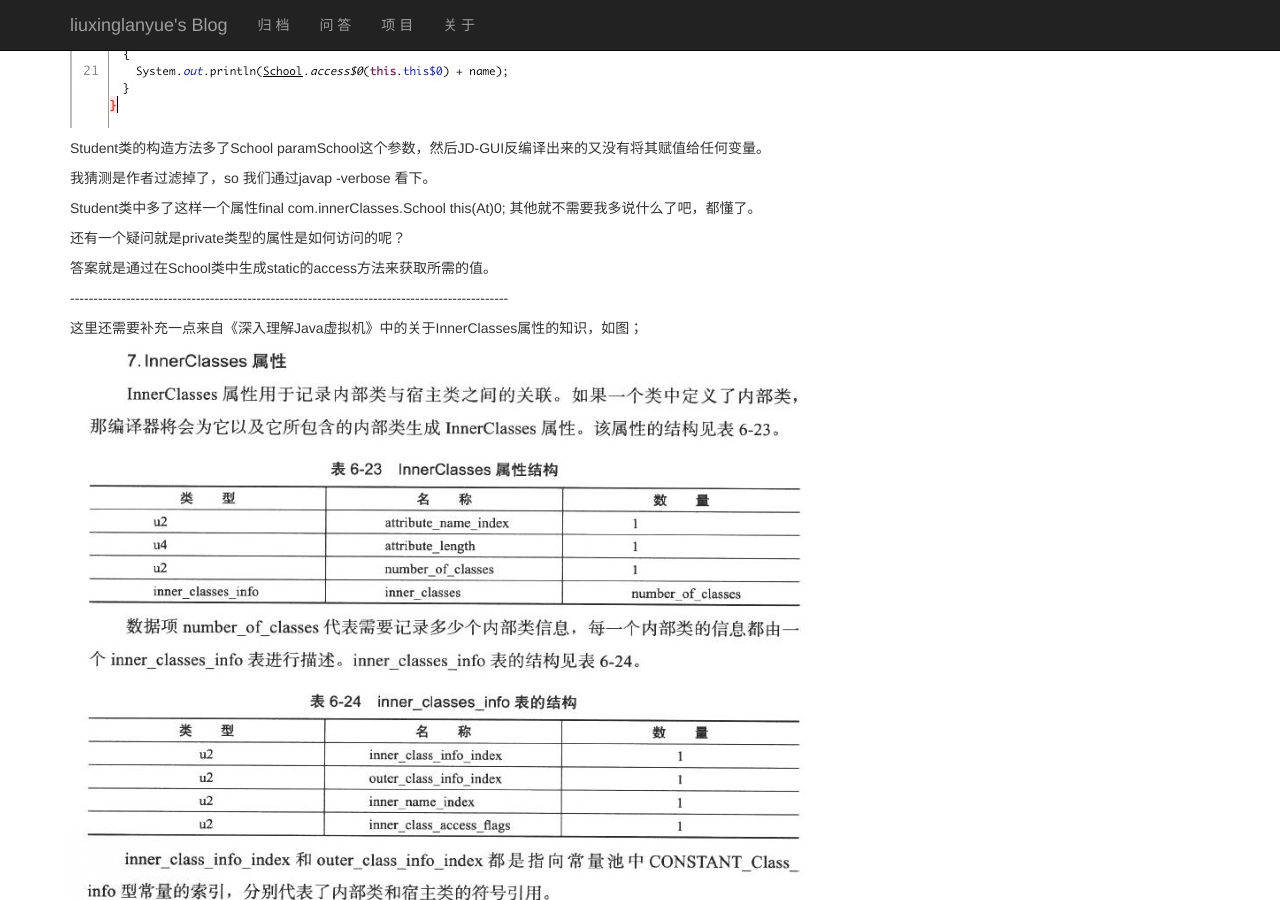
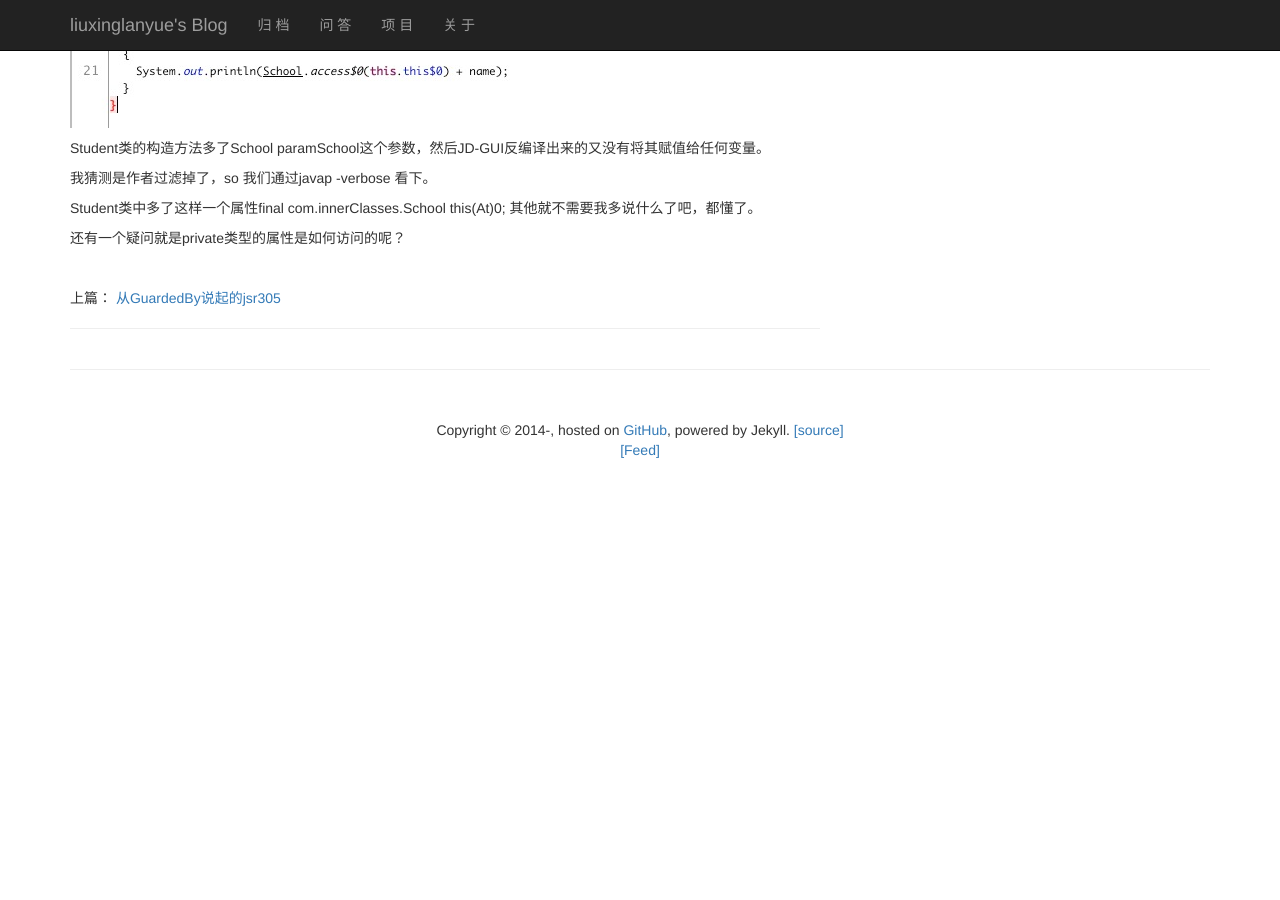
Before and after one commit to liuxinglanyue/blog, a Jekyll site: the page built from _posts/2014-12-22-inner-class.markdown, in a window 1280 px wide and 900 px high, scrolled down 960 px. Built offline with Jekyll 4.4.1, drawn with Linux system fonts in a browser that asks for light colours; nearby versions of some CDN libraries; Markdown is read by kramdown in place of the engine named in the settings; comment, search, counter and statistics services are not loaded; after the commit the page ends 1480 px from its top, so only the background shows below that.

Commit message:
Update 2014-12-22-inner-class.markdown

```diff
--- a/_posts/2014-12-22-inner-class.markdown
+++ b/_posts/2014-12-22-inner-class.markdown
@@ -50,12 +50,3 @@ Student类的构造方法多了School paramSchool这个参数，然后JD-GUI反
 Student类中多了这样一个属性final com.innerClasses.School this(At)0; 其他就不需要我多说什么了吧，都懂了。
 
 还有一个疑问就是private类型的属性是如何访问的呢？
-
-答案就是通过在School类中生成static的access方法来获取所需的值。
-
-
-\-\-\-\-\-\-\-\-\-\-\-\-\-\-\-\-\-\-\-\-\-\-\-\-\-\-\-\-\-\-\-\-\-\-\-\-\-\-\-\-\-\-\-\-\-\-\-\-\-\-\-\-\-\-\-\-\-\-\-\-\-\-\-\-\-\-\-\-\-\-\-\-\-\-\-\-\-\-\-\-\-\-\-\-\-\-\-\-\-\-\-\-\-\-
-
-这里还需要补充一点来自《深入理解Java虚拟机》中的关于InnerClasses属性的知识，如图；
-
-![hello](/img/inner-classes.png)
```
